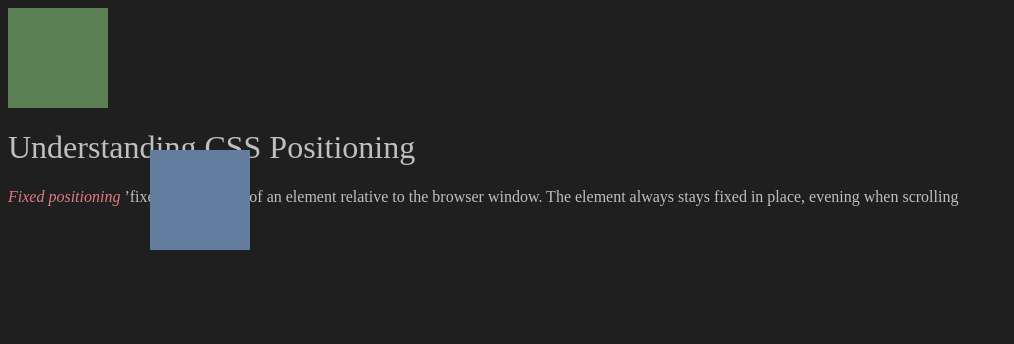
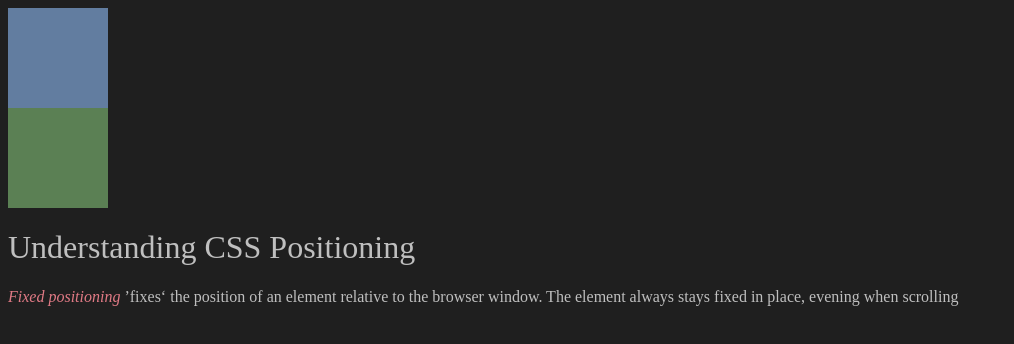
Before and after one commit to dance2die/Demo.CSS.Effects, a plain HTML site: page src/index.html in a window 1280 px wide. Shown: the top 344 px of the page, without its empty margins (0-1014 px from the left). Drawn offline with Linux system fonts and the light colour scheme.

Commit message:
Added exercise files downloaded from Pluralsight

```diff
--- a/src/main.css
+++ b/src/main.css
@@ -1,7 +1,6 @@
 body {
     background-color: #1f1f1f;
     color: #bfbfbf;
-    height: 2000px;
 }
 
 h1 {
@@ -15,14 +14,10 @@ em {
 .box {
     width: 100px;
     height: 100px;
-    margin-bottom: 10px;
 }
 
 .blueBox {
     background: #627da0;
-    position: fixed;
-    top: 150px;
-    left: 150px;
 }
 
 .greenBox {
```
